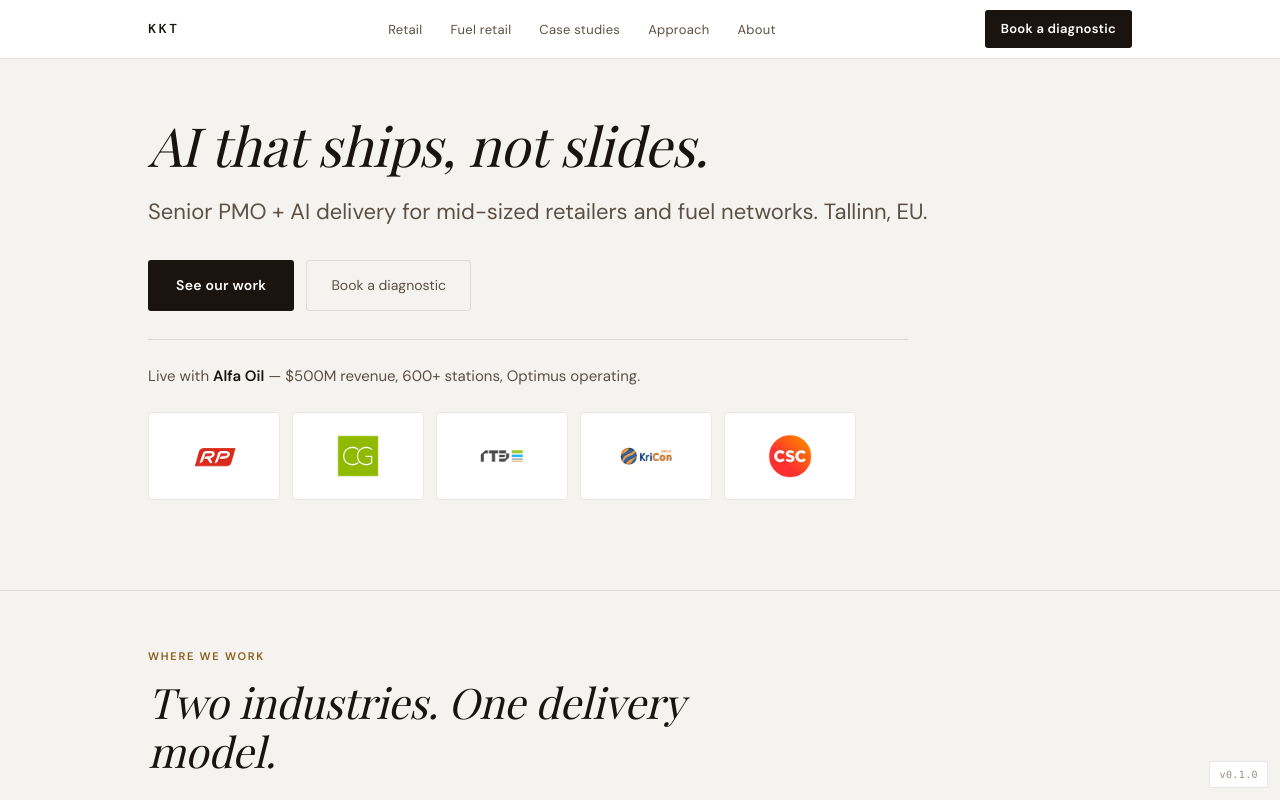
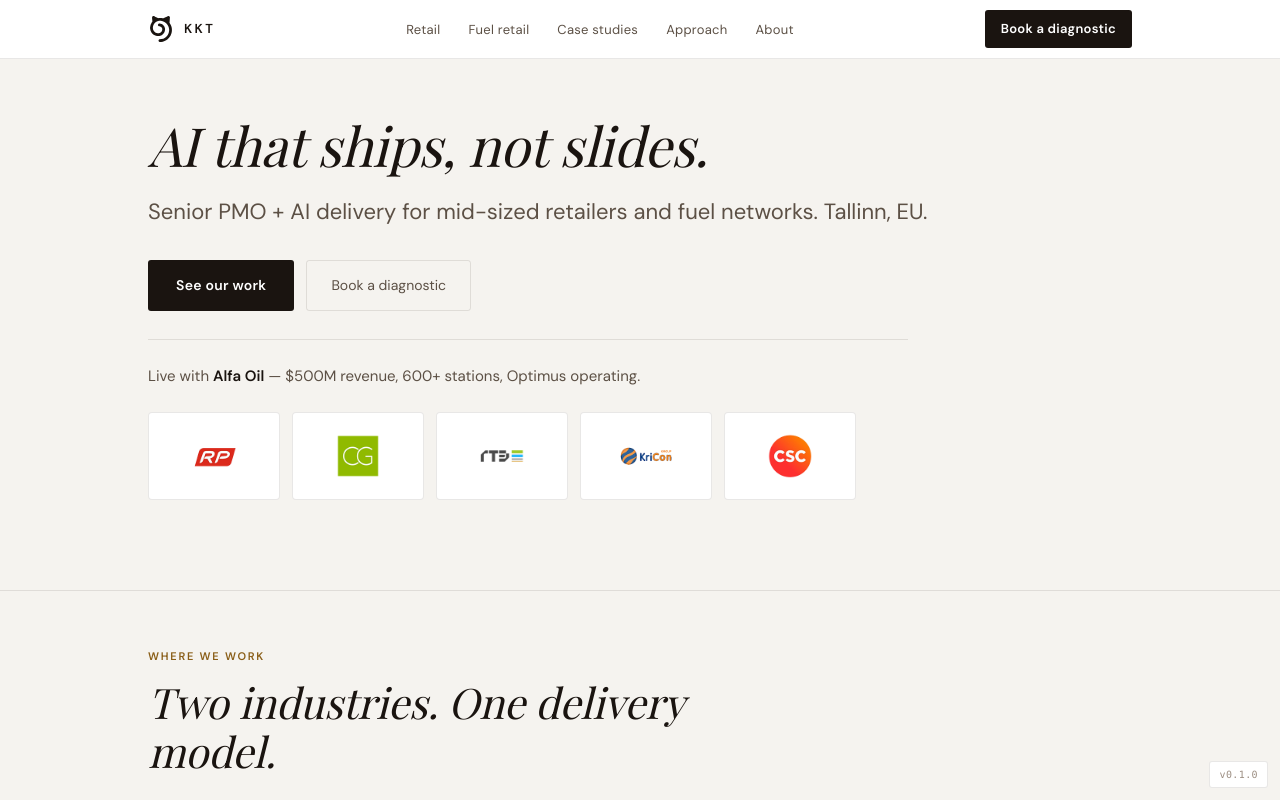
Before and after one commit to joinreachout/kkt-web, an Astro site: page / in a window 1280 px wide. Shown: the top 800 px of the page. Built offline with nearby package versions, Linux system fonts and the light colour scheme; Astro itself is replaced by a stand-in of ours; no server answers; a web font is replaced by a local one.

Commit message:
header: cat-mark + KKT wordmark lockup, matching footer

```diff
--- a/src/components/Header.astro
+++ b/src/components/Header.astro
@@ -1,5 +1,6 @@
 ---
 // KKT wordmark + nav. Sticky top bar.
+import CatMark from './CatMark.astro';
 const navItems = [
   { href: '/industries/retail', label: 'Retail' },
   { href: '/industries/fuel-retail', label: 'Fuel retail' },
@@ -11,7 +12,10 @@ const navItems = [
 
 <header class="site-header">
   <div class="container header-inner">
-    <a href="/" class="wordmark" aria-label="KKT — home">KKT</a>
+    <a href="/" class="wordmark" aria-label="KKT — home">
+      <CatMark size={26} />
+      <span class="wordmark-text">KKT</span>
+    </a>
 
     <nav aria-label="Primary">
       <ul class="nav-list">
@@ -41,15 +45,20 @@ const navItems = [
     gap: 24px;
   }
   .wordmark {
+    display: inline-flex;
+    align-items: center;
+    gap: 10px;
+    color: var(--text-primary);
+    text-decoration: none;
+  }
+  .wordmark:hover { text-decoration: none; color: var(--text-primary); }
+  .wordmark-text {
     font-family: var(--font-body);
     font-size: 13px;
     font-weight: 600;
     letter-spacing: 0.18em;
     text-transform: uppercase;
-    color: var(--text-primary);
-    text-decoration: none;
   }
-  .wordmark:hover { text-decoration: none; color: var(--text-primary); }
 
   .nav-list {
     display: none;
```
